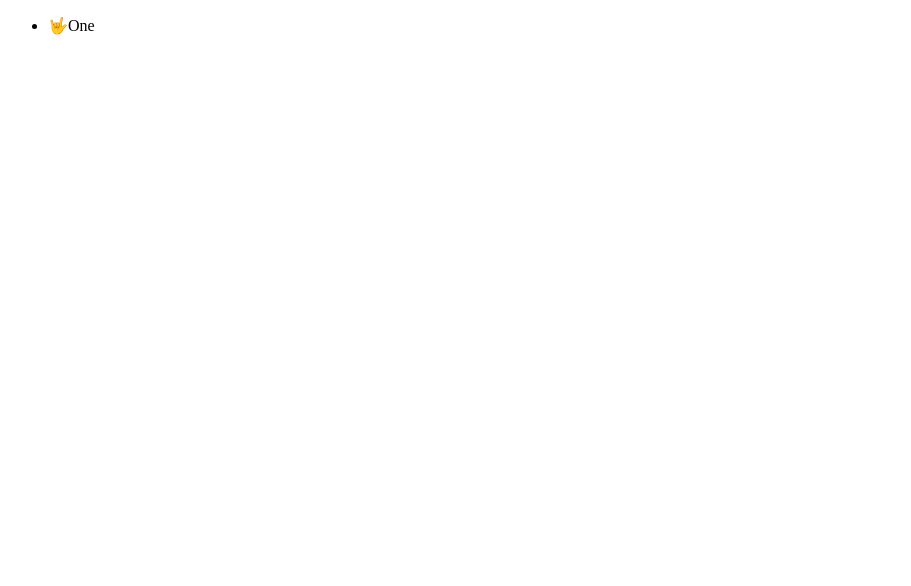
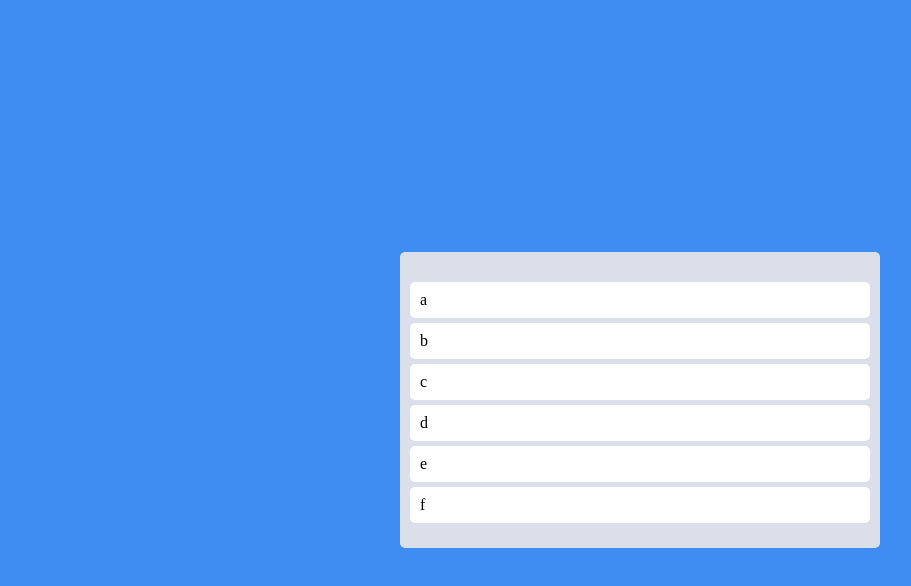
Before and after one commit to 22yuu/Trello, a React (Create React App) app: page / in a window 1280 px wide. Shown: the top 586 px of the page, without its empty margins (0-911 px from the left). Built offline with nearby package versions, Linux system fonts and the light colour scheme.

Commit message:
6.4 Styles and PlaceHolders

```diff
--- a/package.json
+++ b/package.json
@@ -15,6 +15,7 @@
     "react-dom": "^17.0.2",
     "react-scripts": "5.0.0",
     "recoil": "^0.5.2",
+    "styled-components": "^5.3.3",
     "typescript": "^4.5.5",
     "web-vitals": "^2.1.4"
   },
@@ -43,6 +44,7 @@
     ]
   },
   "devDependencies": {
-    "@types/react-beautiful-dnd": "^13.1.2"
+    "@types/react-beautiful-dnd": "^13.1.2",
+    "@types/styled-components": "^5.1.21"
   }
 }
--- a/src/App.tsx
+++ b/src/App.tsx
@@ -1,25 +1,65 @@
 import { DragDropContext, Draggable, Droppable } from "react-beautiful-dnd";
+import styled from "styled-components";
 
+const Wrapper = styled.div`
+  display: flex;
+  max-width: 480px;
+  width: 100%;
+  margin: 0 auto;
+  justify-content: center;
+  align-items: center;
+  height: 100vh;
+`;
+
+const Boards = styled.div`
+  display: grid;
+  width: 100%;
+  grid-template-columns: repeat(1, 1fr);
+`;
+const Board = styled.div`
+  padding: 20px 10px;
+  padding-top: 30px;
+  background-color: ${(props) => props.theme.boardColor};
+  border-radius: 5px;
+  min-height: 200px;
+`;
+
+const Card = styled.div`
+  border-radius: 5px;
+  padding: 10px 10px;
+  margin-bottom: 5px;
+  background-color: ${(props) => props.theme.cardColor};
+`;
+
+const toDos = ["a", "b", "c", "d", "e", "f"];
 function App() {
   const onDragEnd = () => {};
   return (
     <DragDropContext onDragEnd={onDragEnd}>
-      <div>
+      <Wrapper>
+        <Boards>
           <Droppable droppableId="one">
             {(magic) => (
-            <ul ref={magic.innerRef} {...magic.droppableProps}>
-              <Draggable draggableId="first" index={0}>
+              <Board ref={magic.innerRef} {...magic.droppableProps}>
+                {toDos.map((toDo, index) => (
+                  <Draggable draggableId={toDo} index={index}>
                     {(magic) => (
-                  <li ref={magic.innerRef} {...magic.draggableProps}>
-                    <span {...magic.dragHandleProps}>🤟</span>
-                    One
-                  </li>
+                      <Card
+                        ref={magic.innerRef}
+                        {...magic.draggableProps}
+                        {...magic.dragHandleProps}
+                      >
+                        {toDo}
+                      </Card>
                     )}
                   </Draggable>
-            </ul>
+                ))}
+                {magic.placeholder}
+              </Board>
             )}
           </Droppable>
-      </div>
+        </Boards>
+      </Wrapper>
     </DragDropContext>
   );
 }
--- a/src/index.tsx
+++ b/src/index.tsx
@@ -2,11 +2,79 @@
 import ReactDOM from "react-dom";
 import { RecoilRoot } from "recoil";
 import App from "./App";
+import { createGlobalStyle, ThemeProvider } from "styled-components";
+import { darkTheme } from "./theme";
+
+const GlobalStyle = createGlobalStyle`
+@import url('https://fonts.googleapis.com/css2?family=Source+Sans+Pro:wght@300;400&display=swap');
+html, body, div, span, applet, object, iframe,
+h1, h2, h3, h4, h5, h6, p, blockquote, pre,
+a, abbr, acronym, address, big, cite, code,
+del, dfn, em, img, ins, kbd, q, s, samp,
+small, strike, strong, sub, sup, tt, var,
+b, u, i, center,
+dl, dt, dd, menu, ol, ul, li,
+fieldset, form, label, legend,
+table, caption, tbody, tfoot, thead, tr, th, td,
+article, aside, canvas, details, embed,
+figure, figcaption, footer, header, hgroup,
+main, menu, nav, output, ruby, section, summary,
+time, mark, audio, video {
+  margin: 0;
+  padding: 0;
+  border: 0;
+  font-size: 100%;
+  font: inherit;
+  vertical-align: baseline;
+}
+/* HTML5 display-role reset for older browsers */
+article, aside, details, figcaption, figure,
+footer, header, hgroup, main, menu, nav, section {
+  display: block;
+}
+/* HTML5 hidden-attribute fix for newer browsers */
+*[hidden] {
+    display: none;
+}
+body {
+  line-height: 1;
+}
+menu, ol, ul {
+  list-style: none;
+}
+blockquote, q {
+  quotes: none;
+}
+blockquote:before, blockquote:after,
+q:before, q:after {
+  content: '';
+  content: none;
+}
+table {
+  border-collapse: collapse;
+  border-spacing: 0;
+}
+* {
+  box-sizing: border-box;
+}
+body {
+  font-family:font-family: 'Source Sans Pro', sans-serif;
+  background-color:${(props) => props.theme.bgColor};
+  color: black;
+}
+a {
+  text-decoration:none;
+  color: inherit;
+}
+`;
 
 ReactDOM.render(
   <React.StrictMode>
     <RecoilRoot>
-      <App />
+      <ThemeProvider theme={darkTheme}>
+        <GlobalStyle />
+        <App />
+      </ThemeProvider>
     </RecoilRoot>
   </React.StrictMode>,
   document.getElementById("root")
--- /dev/null
+++ b/src/theme.ts
@@ -0,0 +1,7 @@
+import { DefaultTheme } from "styled-components";
+
+export const darkTheme: DefaultTheme = {
+  bgColor: "#3f8cf2",
+  cardColor: "white",
+  boardColor: "#DADFE9",
+};
```
Also changed, not shown: src/styled.d.ts (added, +10 -0 lines), 1 other file (tests, documents, lock files or other folders). Lines whose indentation alone changed are shown as unchanged.
